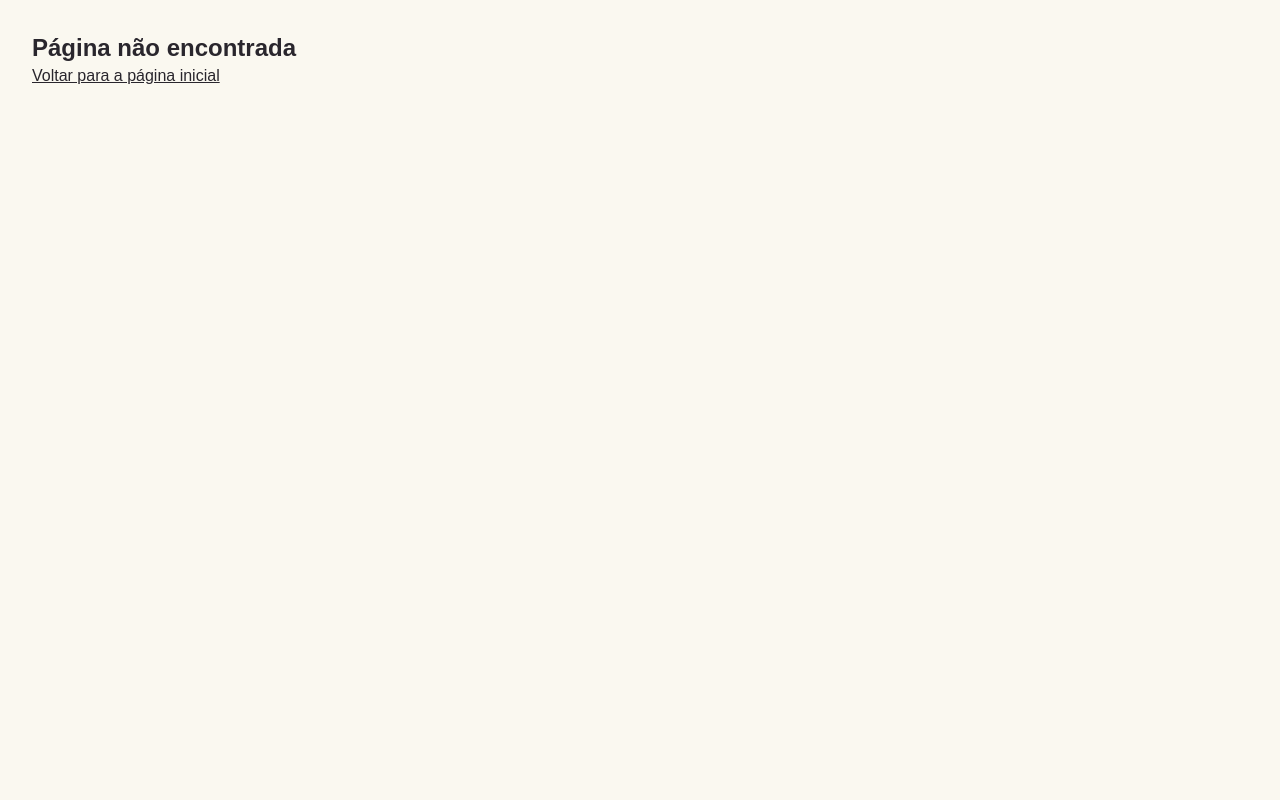
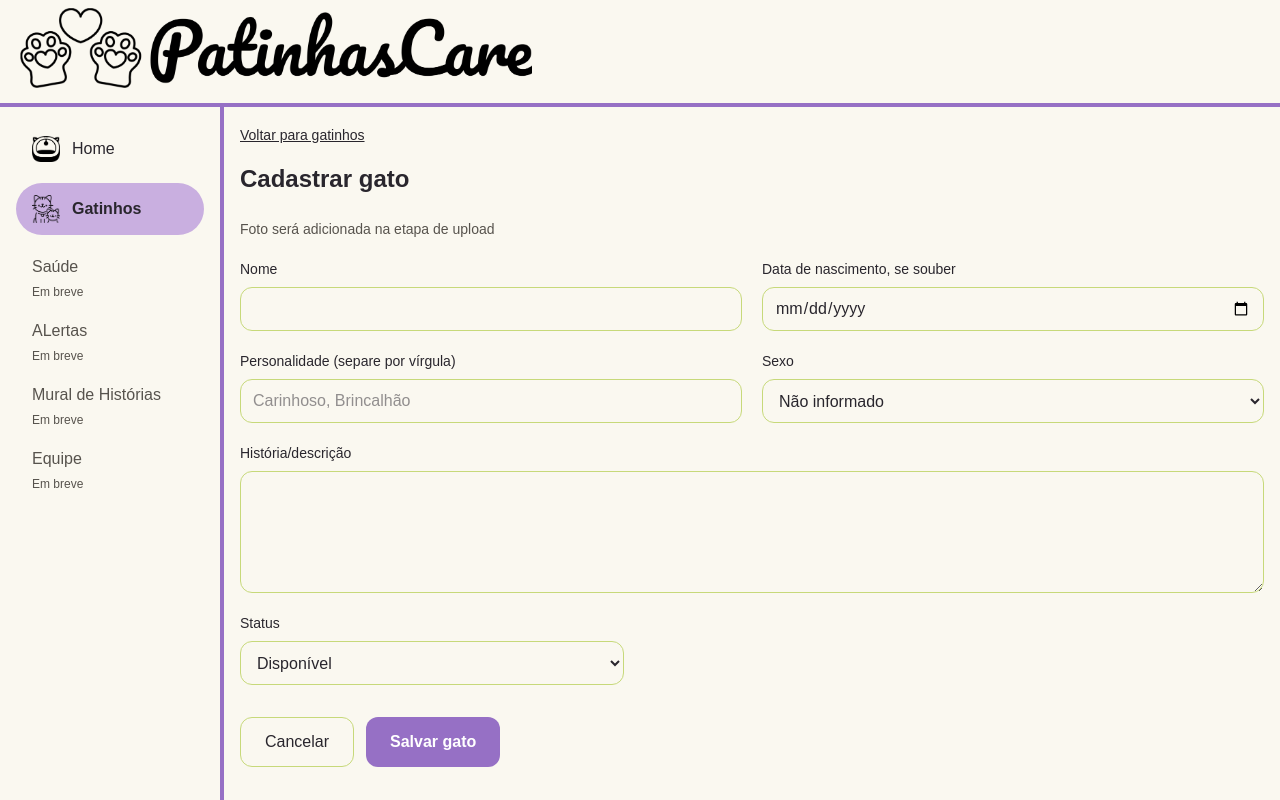
Before and after one commit to yaascarol/ProjetoPatinhasCare, a React app in the folder frontend/: page /gatinhos/novo in a window 1280 px wide. Built offline with nearby package versions, Linux system fonts and the light colour scheme; the HTML template or start-up script is replaced by a standard one.

Commit message:
Atualização de sidebar, header, cards com informações dos gatinhos. estilização da tela de gatinhos, alteração de componentes nas telas de editar gatos e cadastrar gatos

```diff
--- a/frontend/src/App.jsx
+++ b/frontend/src/App.jsx
@@ -5,9 +5,9 @@ import AppLayout from "./layouts/AppLayout";
 
 import LoginPage from "./pages/LoginPage";
 import HomePage from "./pages/HomePage";
-//import CatsPage from "./pages/CatsPage";
-//import CreateCatPage from "./pages/CreateCatPage"
-//import EditCatPage from "./pages/EditCatPage"
+import CatsPage from "./pages/CatsPage";
+import CreateCatPage from "./pages/CreateCatPage"
+import EditCatPage from "./pages/EditCatPage"
 //import NotFoundPage from "./pages/NotFoundPage"
 
 export default function App() {
@@ -15,10 +15,15 @@ export default function App() {
     <CatsProvider>
     <Routes>
       <Route path="/login" element={<LoginPage />} />
-      <Route path="/" element={<HomePage />} />
+      <Route element={<AppLayout />}>
+      <Route index element={<HomePage />}/>
+      <Route path="gatinhos" element={<CatsPage />} />
+      <Route path="gatinhos/novo" element={<CreateCatPage />}/>
+      <Route path="gatinhos/:d/editar" element={<EditCatPage/>}/>
+
 
       <Route path="*" element={
-        <main className="min-h-screen bg-creme p-8">
+        <section>
           <h1 className="text-2xl font-semibold">
             Página não encontrada
           </h1>
@@ -26,10 +31,11 @@ export default function App() {
           <Link to="/" className="mt4 inline-block underline">
             Voltar para a página inicial
           </Link>
-        </main>
+        </section>
       }
       />
+      </Route>
     </Routes>
-    </CatsProvider>
+  </CatsProvider>
   );
 }
--- a/frontend/src/components/cats/CatCard.jsx
+++ b/frontend/src/components/cats/CatCard.jsx
@@ -3,10 +3,11 @@ import { Link } from "react-router";
 import { obterNomeStatus } from "../../utils/catOptions";
 
 const coresStatus = {
-    disponivel: "bg-green-100 text-green-900",
+    disponivel: "bg-green-200 text-green-900",
     indisponivel: "bg-red-100 text-red-900",
     em_observacao: "bg-amber-100 text-amber-900",
     adotado: "bg-purple-100 text-purple-900",
+    nao_informado: "bg-gray-200 text-gray-900",
 };
 
 export default function CatCard({gato}) {
--- a/frontend/src/components/layout/Header.jsx
+++ b/frontend/src/components/layout/Header.jsx
@@ -2,10 +2,10 @@ import { Link } from "react-router";
 
 export default function Header() {
     return (
-        <header className="border-b-4 border-roxo px-5 py-5">
-            <Link to="/" className="inline-flex items-center gap-3"
+        <header className="border-b-4 border-roxo px-5 py-2">
+            <Link to="/" className="inline-flex items-center"
             >
-                    <img src="/imagens/icones-patinhascare/LOGO PatinhasCare.png" alt="PatinhasCare" className="h-auto w-50"/>
+                    <img src="/imagens/icones-patinhascare/LOGO PatinhasCare.png" alt="PatinhasCare" className="block h-20 w-auto object-contain"/>
             </Link>
         </header>
     );
--- a/frontend/src/components/layout/Sidebar.jsx
+++ b/frontend/src/components/layout/Sidebar.jsx
@@ -24,7 +24,7 @@ export default function Sidebar() {
                             ${isActive ? "bg-lilas font-semibold" : "hover:bg-lilas/30"}`
                             }
                             >
-                                <span aria-hidden="true">{link.icon}</span>
+                                <img src={link.icon} alt="" aria-hidden="true" className="h-7 w-7 object-contain"/>
                                 {link.label}
                             </NavLink>
                         </li>
--- a/frontend/src/mocks/cats.js
+++ b/frontend/src/mocks/cats.js
@@ -6,7 +6,7 @@ export const gatosMock = [ {
     sexo: "Macho",
     personalidade: ["Sociável", "Carinhoso"],
     descricao: "Resgatado e acolhido pelo abrigo",
-    status: "disponível",
+    status: "disponivel",
     fotoUrl: null,
     dataEntrada: "2026-10-07",
     dataAdocao: null,
@@ -18,7 +18,7 @@ export const gatosMock = [ {
     nome: "Olivia",
     dataNascimento: "2025-08-15",
     nascimentoEstimado: true,
-    sexo: "Fêmea",
+    sexo: "femea",
     personalidade: ["Carinhosa", "Brincalhona"],
     descricao: "Resgatada e acolhido pelo abrigo",
     status: "adotada",
--- a/frontend/src/pages/CatsPage.jsx
+++ b/frontend/src/pages/CatsPage.jsx
@@ -1,4 +1,4 @@
-import { useContext } from "react";
+import { useContext, useState } from "react";
 import { Link } from "react-router";
 
 import { CatsContext } from "../contexts/cats-context";
@@ -14,7 +14,7 @@ export default function CatsPage() {
 
     const gatosFiltrados = gatos.filter((gato) => {
         const correspondeNome = gato.nome
-        .toLocateLowerCase("pt-BR")
+        .toLocaleLowerCase("pt-BR")
         .includes(busca.trim().toLocaleLowerCase("pt-BR"));
 
         const correspondeStatus = !status || gato.status === status;
--- a/frontend/src/pages/CreateCatPage.jsx
+++ b/frontend/src/pages/CreateCatPage.jsx
@@ -0,0 +1,29 @@
+import { useContext } from "react";
+import { Link, useNavigate } from "react-router";
+
+import { CatsContext } from "../contexts/cats-context";
+import CatForm from "../components/cats/CatForm";
+
+export default function CreateCatPage() {
+    const { criarGato } = useContext(CatsContext);
+    const navigate = useNavigate();
+
+    function handleCriar(dados){
+        criarGato(dados);
+        navigate("/gatinhos");
+    }
+
+    return(
+        <section>
+            <Link to="/gatinhos" className="text-sm underline">
+            Voltar para gatinhos
+            </Link>
+
+            <h1 className="mt-4 text-2xl font-semibold">
+                Cadastrar gato
+            </h1>
+
+            <CatForm onSubmit={handleCriar}/>
+        </section>
+    );
+}
--- a/frontend/src/pages/EditCatPage.jsx
+++ b/frontend/src/pages/EditCatPage.jsx
@@ -0,0 +1,52 @@
+import { useContext } from "react";
+import { Link, useNavigate, useParams } from "react-router";
+
+import { CatsContext } from "../contexts/cats-context";
+import CatForm from "../components/cats/CatForm"
+
+export default function EditCatPage() {
+    const { id } = useParams();
+    const navigate = useNavigate();
+
+    const { gatos, atualizarGato } = useContext(CatsContext);
+
+    const gato = gatos.find((item) => item.id === id);
+
+    function handleAtualizar(dados) {
+        atualizarGato(id, dados);
+        navigate("/gatinhos");
+    }
+
+    if(!gato){
+        return (
+            <section>
+                <h1 className="text-2xl font-semibold">
+                    Gatinho não encontrado
+                </h1>
+
+                <Link to="/gatinhos" className="mt-4 inline-block underline">
+                Voltar para a aba de gatinhos
+                </Link>
+            </section>
+        );
+    }
+
+    return (
+        <section>
+            <Link to="/gatinhos" className="text-sm underline">
+                Voltar para a aba de gatinhos
+            </Link>
+
+            <h1 className="mt-4 text-2xl font-semibold">
+                Editar {gato.nome}
+            </h1>
+
+            <CatForm
+            key={gato.id}
+            initialValues={gato}
+            onSubmit={handleAtualizar}
+            submitLabel="Salvar alterações"
+            />
+        </section>
+    );
+}
--- a/frontend/src/utils/catOptions.js
+++ b/frontend/src/utils/catOptions.js
@@ -1,8 +1,10 @@
 export const statusOptions = [
-    { value: "disponível", label: "Disponível" },
-    { value: "indisponível", label: "Indisponível" },
+    { value: "disponivel", label: "Disponível" },
+    { value: "indisponivel", label: "Indisponível" },
     { value: "em_observacao", label: "Em Observação" },
     { value: "adotado", label: "Adotado" },
+    { value: "adotada", label: "Adotada" },
+    { value: "nao_informado", label: "Não informado" },
 ];
 
 export function obterNomeStatus(status) {
```
Also changed, not shown: frontend/public/imagens/icones-patinhascare/LOGO PatinhasCare.png.
